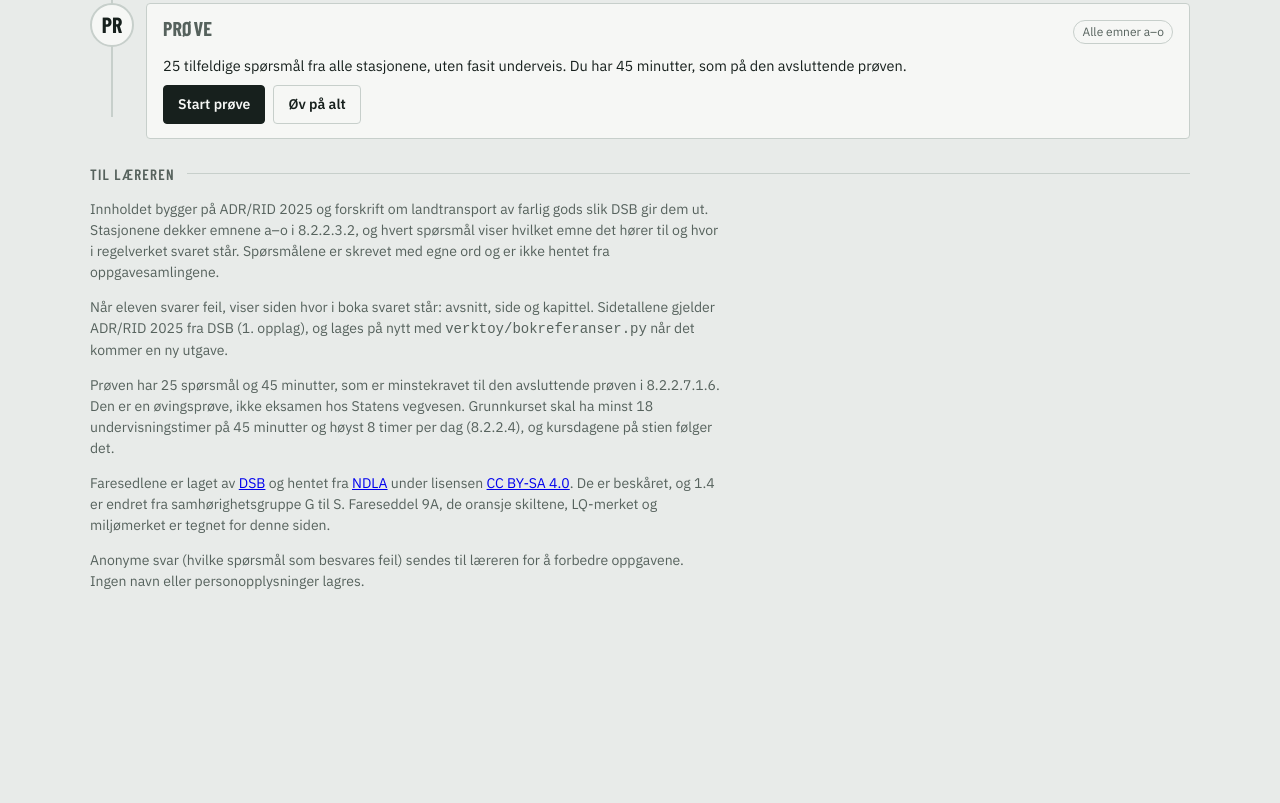
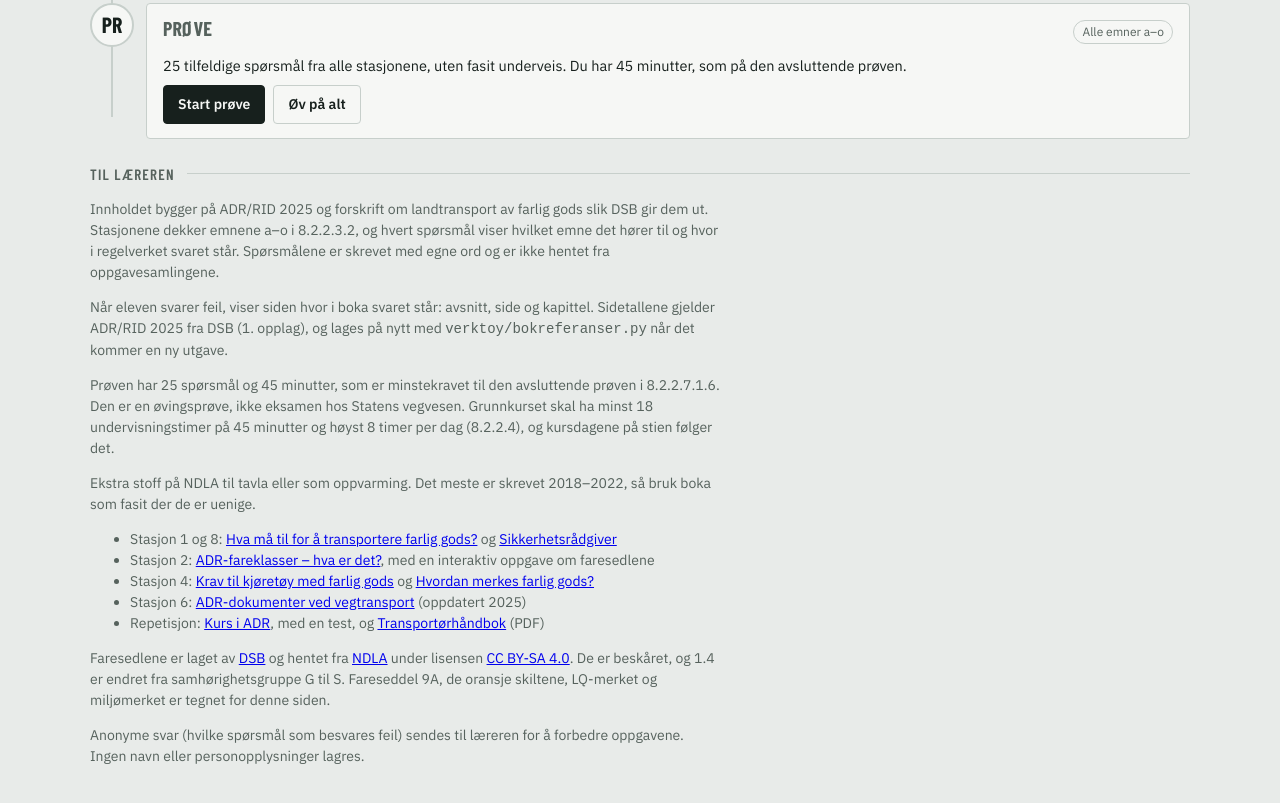
Before and after one commit to seiknes-ui/simmulator, a plain HTML site: page adr-kurs/index.html in a window 1280 px wide. Shown: the part 2406-3209 px from the top of the page. Before the commit the page ends 3052 px from the top, so only its background shows below. Drawn offline with nearby package versions, Linux system fonts and the light colour scheme.

Commit message:
ADR grunnkurs: NDLA-lenker i lærernotatet
Co-Authored-By: Claude Opus 5.5 <noreply@anthropic.com>

```diff
--- a/adr-kurs/index.html
+++ b/adr-kurs/index.html
@@ -288,6 +288,14 @@ body.simple .opt{min-height:52px;font-size:17px}
       <p class="note">Innholdet bygger på ADR/RID 2025 og forskrift om landtransport av farlig gods slik DSB gir dem ut. Stasjonene dekker emnene a–o i 8.2.2.3.2, og hvert spørsmål viser hvilket emne det hører til og hvor i regelverket svaret står. Spørsmålene er skrevet med egne ord og er ikke hentet fra oppgavesamlingene.</p>
       <p class="note">Når eleven svarer feil, viser siden hvor i boka svaret står: avsnitt, side og kapittel. Sidetallene gjelder ADR/RID 2025 fra DSB (1. opplag), og lages på nytt med <code>verktoy/bokreferanser.py</code> når det kommer en ny utgave.</p>
       <p class="note">Prøven har 25 spørsmål og 45 minutter, som er minstekravet til den avsluttende prøven i 8.2.2.7.1.6. Den er en øvingsprøve, ikke eksamen hos Statens vegvesen. Grunnkurset skal ha minst 18 undervisningstimer på 45 minutter og høyst 8 timer per dag (8.2.2.4), og kursdagene på stien følger det.</p>
+      <p class="note">Ekstra stoff på NDLA til tavla eller som oppvarming. Det meste er skrevet 2018–2022, så bruk boka som fasit der de er uenige.</p>
+      <ul class="note">
+        <li>Stasjon 1 og 8: <a href="https://ndla.no/r/bransjeteknikk-tp-tol-vg2---ressurssamling/hva-ma-til-for-a-transportere-farlig-gods/6f0ae0ae1b">Hva må til for å transportere farlig gods?</a> og <a href="https://ndla.no/r/bransjeteknikk-tp-tol-vg2---ressurssamling/sikkerhetsradgiver/3680b2ecb2">Sikkerhetsrådgiver</a></li>
+        <li>Stasjon 2: <a href="https://ndla.no/r/bransjeteknikk-tp-tol-vg2---ressurssamling/adr-fareklasser---hva-er-det/5d82db6ea6">ADR-fareklasser – hva er det?</a>, med en interaktiv oppgave om faresedlene</li>
+        <li>Stasjon 4: <a href="https://ndla.no/r/bransjeteknikk-tp-tol-vg2---ressurssamling/krav-til-kjoretoy-med-farlig-gods/fde9f7c1a6">Krav til kjøretøy med farlig gods</a> og <a href="https://ndla.no/r/bransjeteknikk-tp-tol-vg2---ressurssamling/hvordan-merkes-farlig-gods/642bcf46bf">Hvordan merkes farlig gods?</a></li>
+        <li>Stasjon 6: <a href="https://ndla.no/r/transport-logistikk-og-lofteoperasjonar-tp-tol-vg2---ressurssamling/adr-dokumenter-ved-vegtransport/425315357f">ADR-dokumenter ved vegtransport</a> (oppdatert 2025)</li>
+        <li>Repetisjon: <a href="https://ndla.no/r/bransjeteknikk-tp-tol-vg2---ressurssamling/kurs-i-adr/d9c748b74a">Kurs i ADR</a>, med en test, og <a href="https://ndla.no/r/bransjeteknikk-tp-tol-vg2---ressurssamling/transportorhandbok/f49fccbfae">Transportørhåndbok</a> (PDF)</li>
+      </ul>
       <p class="note">Faresedlene er laget av <a href="https://www.dsb.no/">DSB</a> og hentet fra <a href="https://ndla.no/">NDLA</a> under lisensen <a href="https://creativecommons.org/licenses/by-sa/4.0/deed.no">CC BY-SA 4.0</a>. De er beskåret, og 1.4 er endret fra samhørighetsgruppe G til S. Fareseddel 9A, de oransje skiltene, LQ-merket og miljømerket er tegnet for denne siden.</p>
       <p class="note">Anonyme svar (hvilke spørsmål som besvares feil) sendes til læreren for å forbedre oppgavene. Ingen navn eller personopplysninger lagres.</p>
     </section>
```
